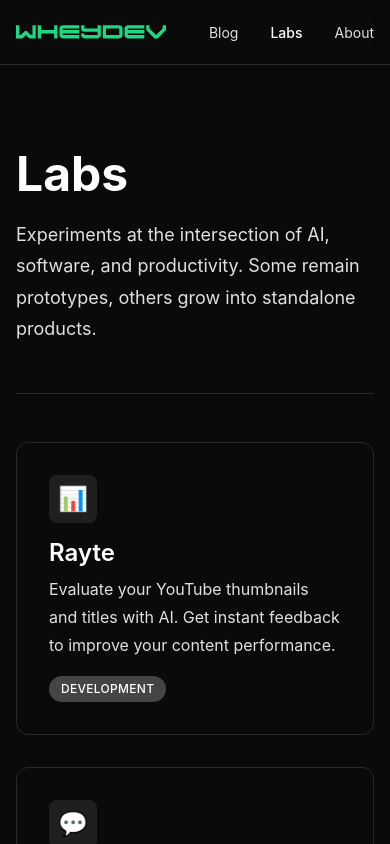
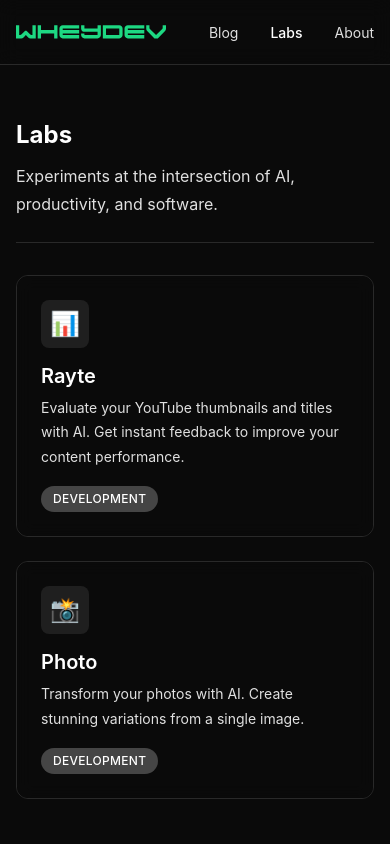
Before and after one commit to wheydev/whey.dev, a Next.js app: page /labs in a window 390 px wide. Shown: the top 844 px of the page. Built offline with nearby package versions, Linux system fonts and the light colour scheme.

Commit message:
Update labs page with disabled state and responsive design

```diff
--- a/app/labs/page.tsx
+++ b/app/labs/page.tsx
@@ -6,48 +6,84 @@
 import Link from 'next/link'
 
 const PageHeader = styled('div', {
+  paddingTop: '$6',
+  paddingBottom: '$6',
+  borderBottom: '1px solid $border',
+
+  '@md': {
     paddingTop: '$12',
     paddingBottom: '$12',
-  borderBottom: '1px solid $border',
+  },
 })
 
 const PageTitle = styled('h1', {
+  fontSize: '$2xl',
+  fontWeight: '$bold',
+  marginBottom: '$3',
+  color: '$textPrimary',
+
+  '@md': {
     fontSize: '$5xl',
-  fontWeight: '$bold',
     marginBottom: '$4',
+  },
 })
 
 const PageDescription = styled('p', {
-  fontSize: '$lg',
+  fontSize: '$base',
   color: '$textSecondary',
   lineHeight: '$relaxed',
+
+  '@md': {
+    fontSize: '$lg',
+  },
 })
 
 const ProjectsGrid = styled('div', {
   display: 'grid',
   gridTemplateColumns: '1fr',
-  gap: '$8',
-  paddingTop: '$12',
+  gap: '$6',
+  paddingTop: '$8',
 
   '@md': {
     gridTemplateColumns: 'repeat(2, 1fr)',
+    gap: '$8',
+    paddingTop: '$12',
   },
 })
 
-const ProjectCard = styled('a', {
+const ProjectCard = styled('div', {
   display: 'block',
-  padding: '$8',
+  padding: '$6',
   border: '1px solid $border',
   borderRadius: '$xl',
   transition: '$default',
-  cursor: 'pointer',
+  cursor: 'not-allowed',
+  position: 'relative',
+  overflow: 'hidden',
 
-  '&:hover': {
-    transform: 'translateY(-2px)',
-    boxShadow: '$lg',
-    borderColor: '$textSecondary',
+  '@md': {
+    padding: '$8',
+  },
+
+  '&::before': {
+    content: '""',
+    position: 'absolute',
+    top: 0,
+    left: 0,
+    right: 0,
+    bottom: 0,
+    background: 'rgba(10, 10, 10, 0.7)',
+    backdropFilter: 'blur(8px)',
+    zIndex: 1,
+    transition: 'opacity 0.3s ease',
   },
 })
+
+const ProjectContent = styled('div', {
+  position: 'relative',
+  zIndex: 2,
+})
+
 
 const ProjectIcon = styled('div', {
   width: '48px',
@@ -62,16 +98,24 @@
 })
 
 const ProjectName = styled('h3', {
-  fontSize: '$2xl',
+  fontSize: '$xl',
   fontWeight: '$semibold',
   marginBottom: '$2',
+
+  '@md': {
+    fontSize: '$2xl',
+  },
 })
 
 const ProjectDescription = styled('p', {
-  fontSize: '$base',
+  fontSize: '$sm',
   color: '$textSecondary',
   lineHeight: '$relaxed',
   marginBottom: '$4',
+
+  '@md': {
+    fontSize: '$base',
+  },
 })
 
 const ProjectStatus = styled('span', {
@@ -111,13 +155,6 @@
     href: 'https://rayte.wheydev.com',
   },
   {
-    name: 'Talk',
-    description: 'Practice English conversations with AI. Improve your speaking skills through natural dialogue.',
-    status: 'development' as const,
-    icon: '💬',
-    href: 'https://talk.wheydev.com',
-  },
-  {
     name: 'Photo',
     description: 'Transform your photos with AI. Create stunning variations from a single image.',
     status: 'development' as const,
@@ -133,8 +170,7 @@
         <PageHeader>
           <PageTitle>Labs</PageTitle>
           <PageDescription>
-            Experiments at the intersection of AI, software, and productivity.
-            Some remain prototypes, others grow into standalone products.
+            Experiments at the intersection of AI, productivity, and software.
           </PageDescription>
         </PageHeader>
 
@@ -142,16 +178,15 @@
           {labs.map((lab) => (
             <ProjectCard
               key={lab.name}
-              href={lab.href}
-              target="_blank"
-              rel="noopener noreferrer"
             >
+              <ProjectContent>
                 <ProjectIcon>{lab.icon}</ProjectIcon>
                 <ProjectName>{lab.name}</ProjectName>
                 <ProjectDescription>{lab.description}</ProjectDescription>
                 <ProjectStatus status={lab.status}>
                   {lab.status}
                 </ProjectStatus>
+              </ProjectContent>
             </ProjectCard>
           ))}
         </ProjectsGrid>
```
Lines whose indentation alone changed are shown as unchanged.
